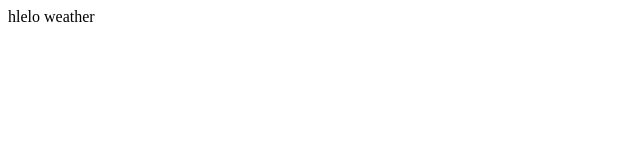
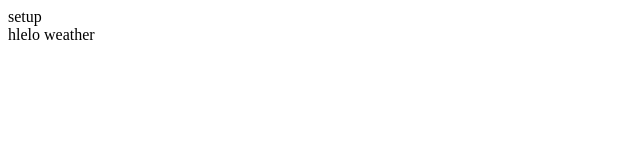
Before and after one commit to ROHANTHAKUR2004/weather_app, a React (Vite) app: page / in a window 1280 px wide. Shown: the top 160 px of the page, without its empty margins (0-640 px from the left). Built offline with nearby package versions, Linux system fonts and the light colour scheme.

Commit message:
Basic setup done

```diff
--- a/src/App.tsx
+++ b/src/App.tsx
@@ -6,6 +6,9 @@ function App() {
 
   return (
     <>
+    <div>
+      setup
+    </div>
     hlelo weather</>
 
 
```
